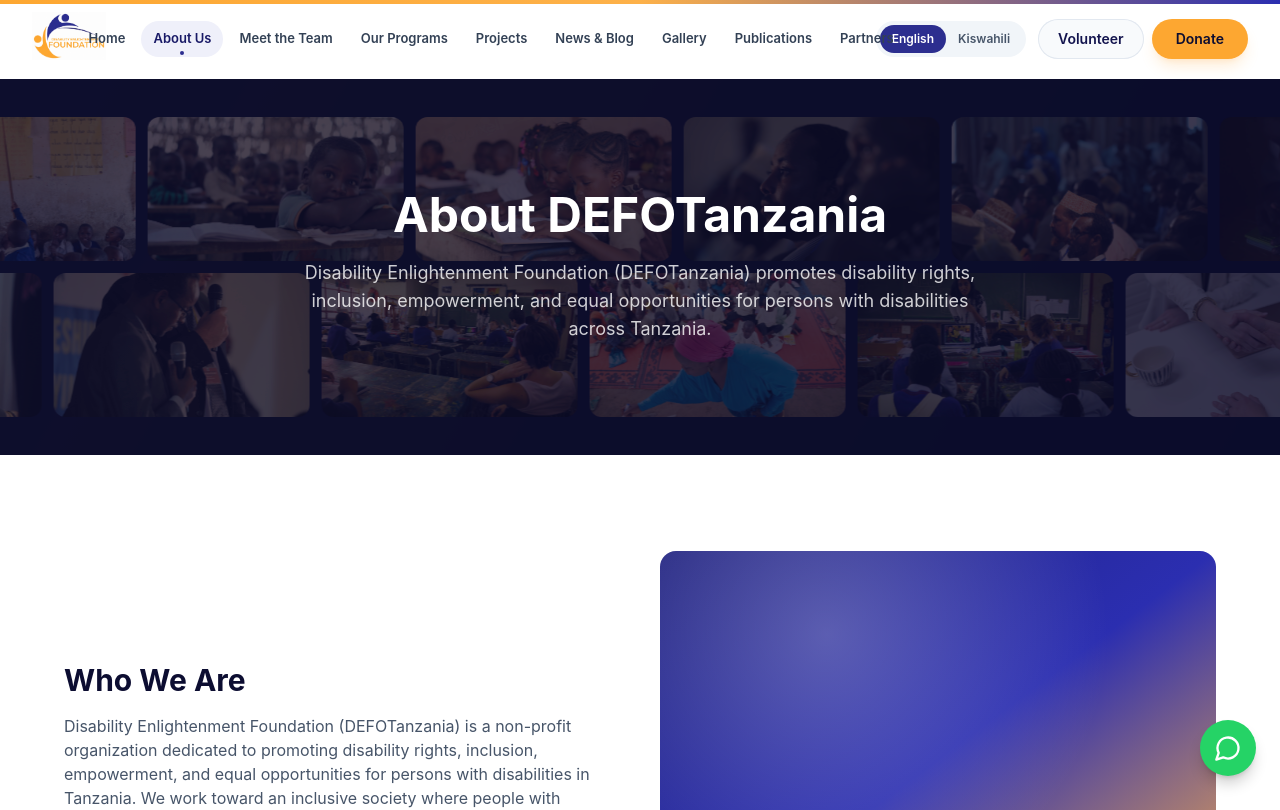
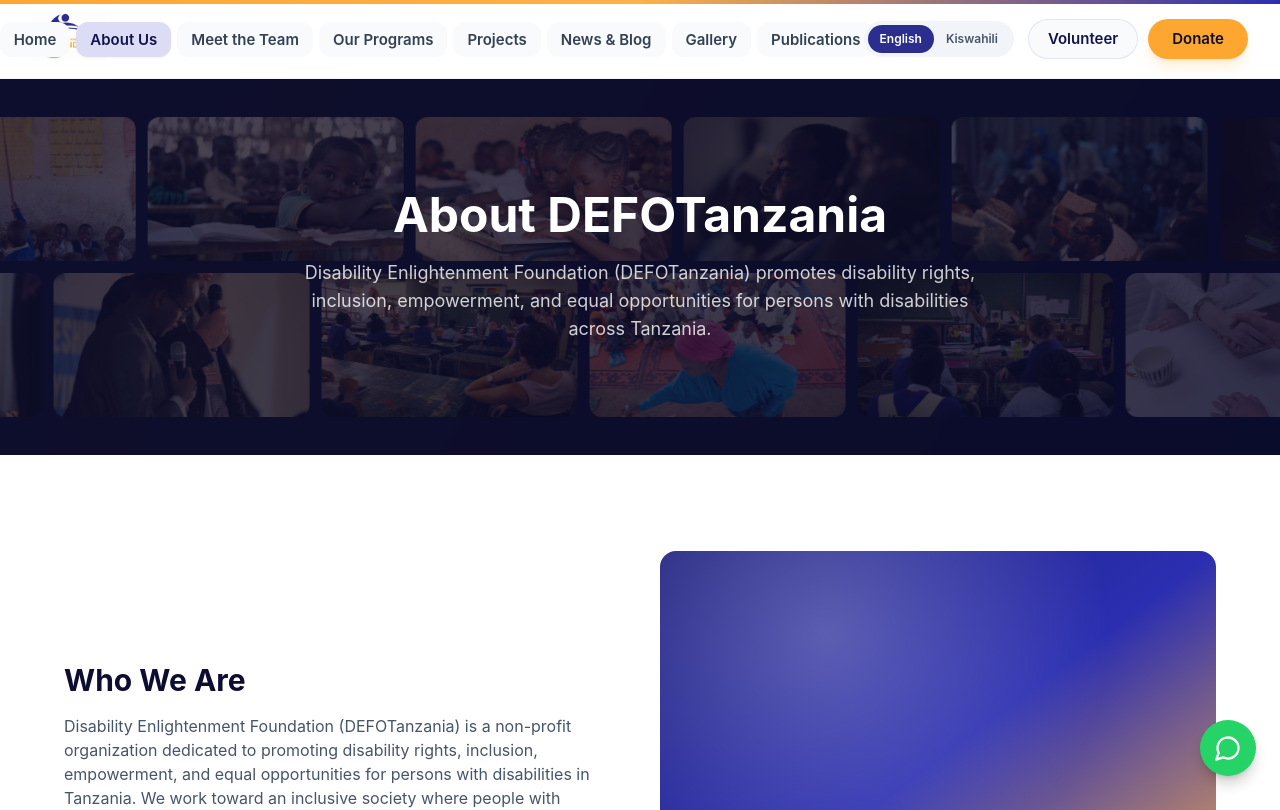
Before and after one commit to Furairah3/defotanzania, a Next.js app: page /en/about in a window 1280 px wide. Shown: the top 810 px of the page. Built offline with nearby package versions, Linux system fonts and the light colour scheme.

Commit message:
Refactor Navbar component styling and structure
Refactor Navbar component for improved readability and consistency. Adjust class names and formatting for better styling.

```diff
--- a/components/layout/Navbar.tsx
+++ b/components/layout/Navbar.tsx
@@ -1,6 +1,10 @@
 'use client';
 
-import { AnimatePresence, motion, useReducedMotion } from 'framer-motion';
+import {
+  AnimatePresence,
+  motion,
+  useReducedMotion,
+} from 'framer-motion';
 import { useLocale, useTranslations } from 'next-intl';
 import { usePathname } from 'next/navigation';
 import { useEffect, useState } from 'react';
@@ -40,7 +44,9 @@
 
     onScroll();
 
-    window.addEventListener('scroll', onScroll, { passive: true });
+    window.addEventListener('scroll', onScroll, {
+      passive: true,
+    });
 
     return () => {
       window.removeEventListener('scroll', onScroll);
@@ -69,8 +75,8 @@
     <header
       className={`sticky top-0 z-50 w-full transition-all duration-300 ${
         scrolled
-          ? 'border-b border-slate-200/80 bg-white/95 shadow-md backdrop-blur-lg'
-          : 'border-b border-transparent bg-white'
+          ? 'border-b border-slate-200 bg-white/95 shadow-md backdrop-blur-lg'
+          : 'border-b border-slate-100 bg-white'
       }`}
     >
       <nav
@@ -88,7 +94,7 @@
 
         {/* Desktop Navigation */}
         <div className="hidden min-w-0 flex-1 items-center justify-center xl:flex">
-          <div className="flex items-center gap-1">
+          <div className="flex items-center gap-1.5">
             {LINKS.map(([key, href]) => {
               const active = isActive(href);
 
@@ -96,20 +102,13 @@
                 <LocaleLink
                   key={key}
                   href={href}
-                  className={`focus-ring relative whitespace-nowrap rounded-full px-3 py-2 text-[13px] font-semibold transition-all duration-200 ${
+                  className={`focus-ring whitespace-nowrap rounded-xl px-3.5 py-2.5 text-[15px] font-semibold leading-none transition-all duration-200 ${
                     active
-                      ? 'bg-brand-50 text-brand-800'
-                      : 'text-slate-700 hover:bg-slate-50 hover:text-brand-700'
+                      ? 'bg-brand-100 text-brand-900 shadow-sm'
+                      : 'bg-slate-50 text-slate-700 hover:bg-brand-50 hover:text-brand-800'
                   }`}
                 >
                   {t(key)}
-
-                  {active && (
-                    <span
-                      aria-hidden="true"
-                      className="absolute bottom-0.5 left-1/2 h-1 w-1 -translate-x-1/2 rounded-full bg-brand-600"
-                    />
-                  )}
                 </LocaleLink>
               );
             })}
@@ -117,7 +116,7 @@
         </div>
 
         {/* Desktop Actions */}
-        <div className="hidden shrink-0 items-center gap-2 xl:flex">
+        <div className="hidden shrink-0 items-center gap-2.5 xl:flex">
           {/* Language */}
           <div className="mr-1">
             <LanguageSwitcher />
@@ -127,7 +126,7 @@
           <Button
             href="/volunteer"
             variant="ghost"
-            className="!rounded-full !bg-slate-50 !px-5 !py-2.5 !text-brand-900 !ring-1 !ring-inset !ring-slate-200 hover:!bg-brand-50 hover:!ring-brand-200"
+            className="!rounded-full !bg-slate-50 !px-5 !py-2.5 !text-[15px] !font-semibold !text-brand-900 !ring-1 !ring-inset !ring-slate-200 hover:!bg-brand-50 hover:!ring-brand-200"
           >
             {t('volunteer')}
           </Button>
@@ -136,7 +135,7 @@
           <Button
             href="/donate"
             variant="secondary"
-            className="!rounded-full !px-6 !py-2.5"
+            className="!rounded-full !px-6 !py-2.5 !text-[15px] !font-semibold"
           >
             {t('donate')}
           </Button>
@@ -193,7 +192,8 @@
             }}
             className="overflow-hidden border-t border-slate-200 bg-white xl:hidden"
           >
-            <div className="mx-auto flex max-w-[1600px] flex-col gap-1 px-5 py-4 lg:px-8">
+            <div className="mx-auto flex max-w-[1600px] flex-col gap-1.5 px-5 py-4 lg:px-8">
+
               {LINKS.map(([key, href]) => {
                 const active = isActive(href);
 
@@ -201,10 +201,10 @@
                   <LocaleLink
                     key={key}
                     href={href}
-                    className={`focus-ring rounded-xl px-4 py-3 text-base font-semibold transition-colors ${
+                    className={`focus-ring rounded-xl px-4 py-3 text-[16px] font-semibold transition-all duration-200 ${
                       active
-                        ? 'bg-brand-50 text-brand-800'
-                        : 'text-slate-700 hover:bg-slate-50 hover:text-brand-700'
+                        ? 'bg-brand-100 text-brand-900'
+                        : 'bg-slate-50 text-slate-700 hover:bg-brand-50 hover:text-brand-800'
                     }`}
                   >
                     {t(key)}
@@ -214,26 +214,26 @@
 
               <div className="my-2 border-t border-slate-100" />
 
-              {/* Mobile Volunteer */}
+              {/* Volunteer */}
               <LocaleLink
                 href="/volunteer"
-                className="focus-ring rounded-xl px-4 py-3 text-base font-semibold text-brand-900 hover:bg-brand-50"
+                className="focus-ring rounded-xl bg-slate-50 px-4 py-3 text-[16px] font-semibold text-brand-900 ring-1 ring-inset ring-slate-200 transition-colors hover:bg-brand-50"
               >
                 {t('volunteer')}
               </LocaleLink>
 
-              {/* Mobile Donate */}
+              {/* Donate */}
               <LocaleLink
                 href="/donate"
-                className="focus-ring rounded-xl bg-sun-500 px-4 py-3 text-center text-base font-semibold text-brand-950 shadow-md transition-colors hover:bg-sun-400"
+                className="focus-ring rounded-xl bg-sun-500 px-4 py-3 text-center text-[16px] font-semibold text-brand-950 shadow-md transition-colors hover:bg-sun-400"
               >
                 {t('donate')}
               </LocaleLink>
 
-              {/* Mobile Contact */}
+              {/* Contact */}
               <LocaleLink
                 href="/contact"
-                className="focus-ring rounded-xl px-4 py-3 text-base font-semibold text-slate-700 hover:bg-slate-50 hover:text-brand-700"
+                className="focus-ring rounded-xl bg-slate-50 px-4 py-3 text-[16px] font-semibold text-slate-700 transition-colors hover:bg-brand-50 hover:text-brand-800"
               >
                 {t('contact')}
               </LocaleLink>
```
